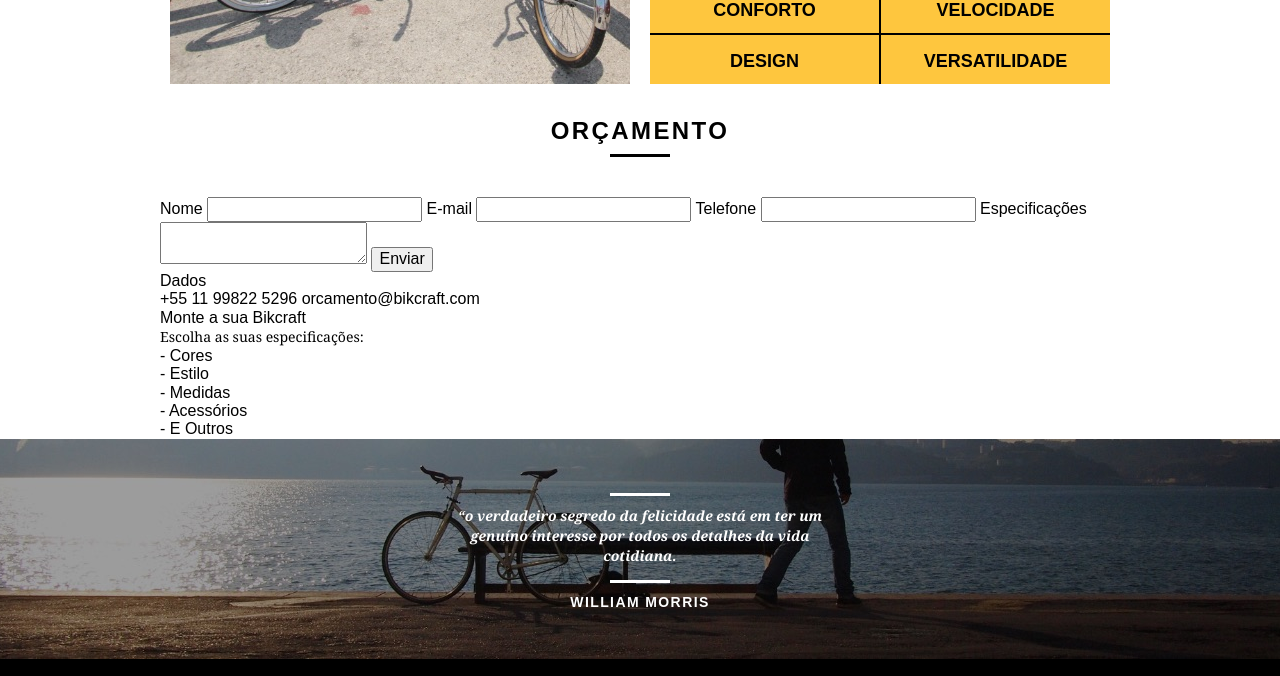
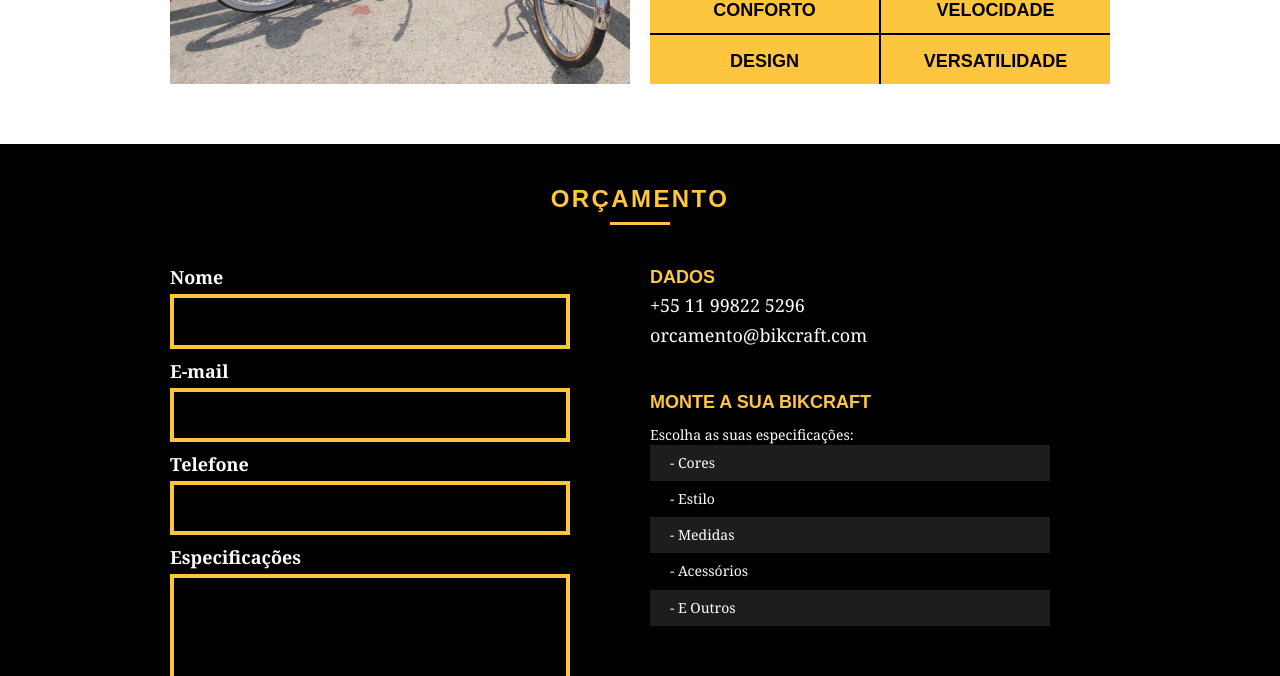
Before and after one commit to Lucas0019/bikcraft, a plain HTML site: page pages/produtos.html in a window 1280 px wide. Shown: the part 2150-2826 px from the top of the page. Drawn offline with Linux system fonts and the light colour scheme.

Commit message:
Finalizado os estilos da pagina de produtos

```diff
--- a/pages/produtos.html
+++ b/pages/produtos.html
@@ -122,10 +122,10 @@
     </section>
 
     <!-- Forms -->
-    <section class="formularios">
+    <section class="formulario">
       <div class="container">
         <h2 class="subtitulo">Orçamento</h2>
-        <form id="form__orcamento">
+        <form id="form__orcamento" class="form grid-8">
           <label for="nome">Nome</label>
           <input type="text" id="nome">
           <label for="email">E-mail</label>
@@ -134,10 +134,10 @@
           <input type="text" id="telefone">
           <label for="espec">Especificações</label>
           <textarea id="espec"></textarea>
-          <button type="submit">Enviar</button>
+          <button type="submit" class="button">Enviar</button>
         </form>
 
-        <div class="dados__orcamento">
+        <div class="dados__orcamento grid-8">
           <h3>Dados</h3>
           <span>+55 11 99822 5296</span>
           <span>orcamento@bikcraft.com</span>
--- a/styles/produtos.css
+++ b/styles/produtos.css
@@ -1,4 +1,5 @@
 @import "./root.css";
+@import "./style.css";
 
 /* Produtos */
 .interna__produto {
@@ -80,3 +81,107 @@
 .produto__info ul li:nth-child(even) {
   margin-left: 2px;
 }
+
+
+/* Orçamento */
+.formulario {
+  background: var(--black-standard);
+  width: 100%;
+  margin-top: 60px;
+  padding: 40px 0;
+}
+
+.formulario h2 {
+  color: var(--yellow-standard);
+}
+
+.formulario h2::after {
+  background: var(--yellow-standard);
+}
+
+.form {
+  padding-right: 60px;
+}
+
+.form label {
+  display: block;
+  color: var(--white-standard);
+  font-family: Georgia, "Times New Roman", Times, serif;
+  font-size: 18px;
+  line-height: 25px;
+  font-weight: bold;
+  margin-bottom: 4px;
+}
+
+.form input {
+  display: block;
+  width: 100%;
+  border: 4px solid var(--yellow-standard);
+  background: none;
+  color: var(--white-standard);
+  padding: 5px 10px;
+  margin-bottom: 10px;
+  outline: none;
+  padding: 14px;
+  font-family: Georgia, "Times New Roman", Times, serif;
+}
+.form textarea {
+  display: block;
+  width: 100%;
+  border: 4px solid var(--yellow-standard);
+  background: none;
+  color: var(--white-standard);
+  padding: 5px 10px;
+  margin-bottom: 20px;
+  outline: none;
+  padding: 14px;
+  font-family: Georgia, "Times New Roman", Times, serif;
+  height: 180px;
+  resize: none;
+}
+
+.form button {
+  padding: 7px 40px;
+  background: none;
+}
+
+.dados__orcamento {
+  color: var(--white-standard);
+}
+
+.dados__orcamento h3 {
+  font-size: 18px;
+  line-height: 25px;
+  text-transform: uppercase;
+  color: var(--yellow-standard);
+  font-weight: bold;
+}
+
+.dados__orcamento span {
+  display: block;
+  font-size:  18px;
+  line-height: 30px;
+  font-family: Georgia, "Times New Roman", Times, serif;
+}
+
+.dados__orcamento span:nth-child(3) {
+  margin-bottom: 40px;
+}
+
+.dados__orcamento ul {
+  padding-right: 60px;
+}
+
+.dados__orcamento ul li {
+  font-family: Georgia, "Times New Roman", Times, serif;
+  font-size: 14px;
+  padding: 10px 20px;
+}
+
+.dados__orcamento ul li:nth-child(odd) {
+  background: var(--greyblack-standard)
+}
+
+.dados__orcamento p {
+  margin-top: 10px;
+}
```
